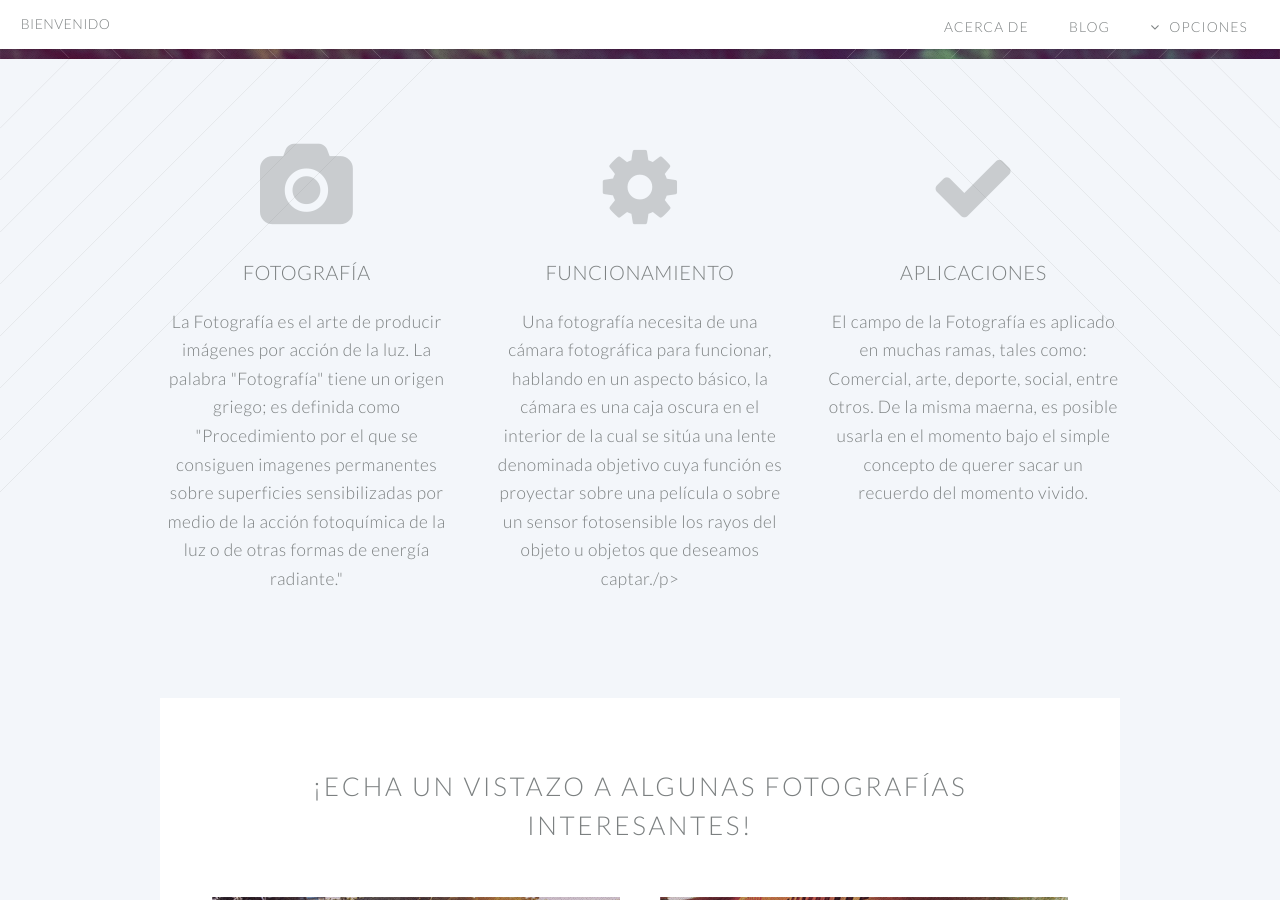
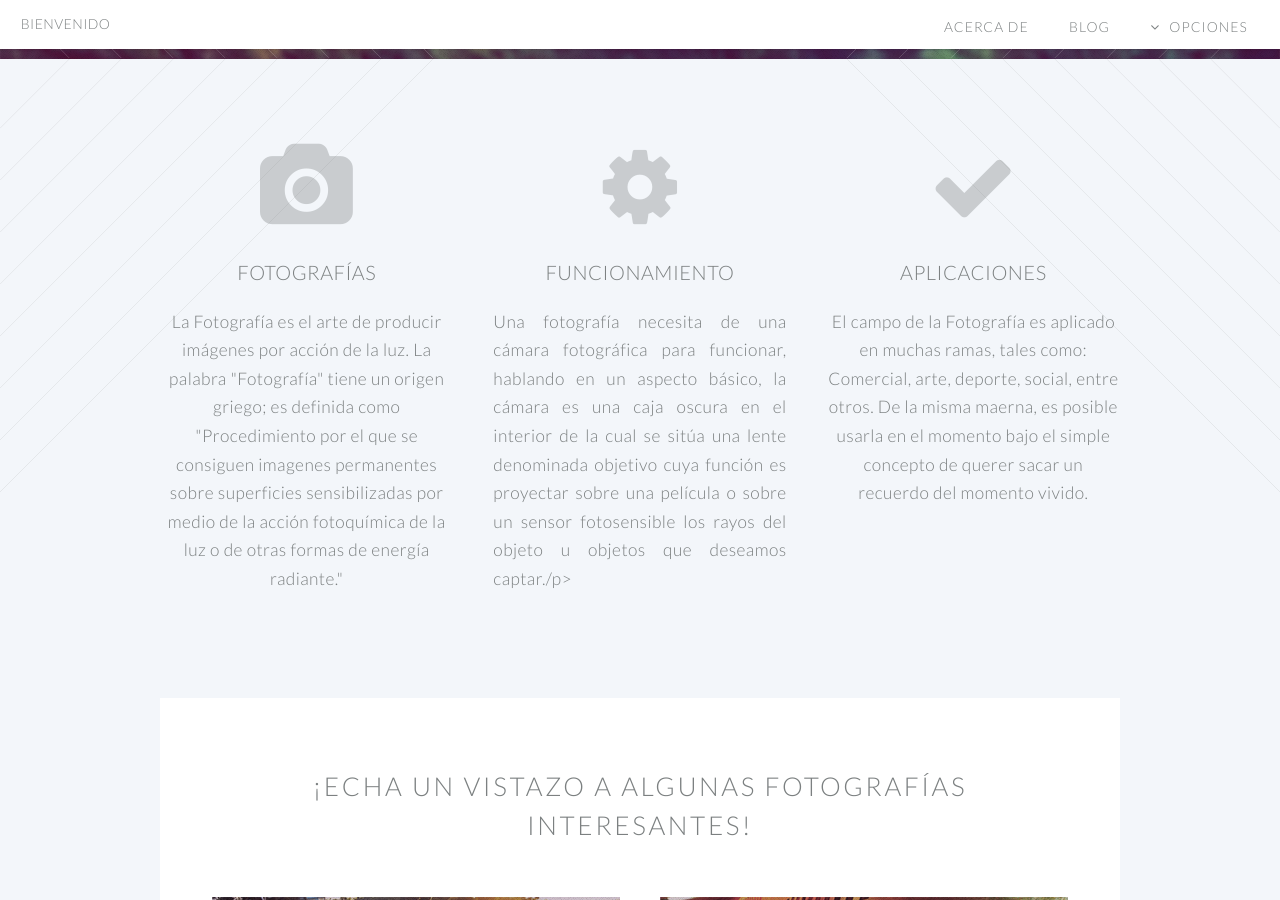
Before and after one commit to Vico2001/Vico2001.github.io, a Jekyll site: the page built from index.html, in a window 1280 px wide and 900 px high, scrolled down 513 px. Built offline with Jekyll 4.4.1, drawn with Linux system fonts in a browser that asks for light colours.

Commit message:
Update index.html

```diff
--- a/index.html
+++ b/index.html
@@ -12,7 +12,7 @@ layout: landing-page
 								<section>
 									<span class="icon featured fa-camera"></span>
 									<header>
-										<h3>Fotografía</h3>
+										<h3>Fotografías</h3>
 									</header>
 									<p align="center">La Fotografía es el arte de producir imágenes por acción de la luz. La palabra "Fotografía" tiene
 									un origen griego; es definida como "Procedimiento por el que se consiguen imagenes permanentes
@@ -26,7 +26,7 @@ layout: landing-page
 									<header>
 										<h3>Funcionamiento</h3>
 									</header>
-									<p>Una fotografía necesita de una cámara fotográfica para funcionar, hablando en un aspecto básico,
+									<p style="text-align: justify">Una fotografía necesita de una cámara fotográfica para funcionar, hablando en un aspecto básico,
 									la cámara es una caja oscura en el interior de la cual se sitúa una lente denominada objetivo cuya
 									función es proyectar sobre una película o sobre un sensor fotosensible los rayos del objeto u
 									objetos que deseamos captar./p>
```
